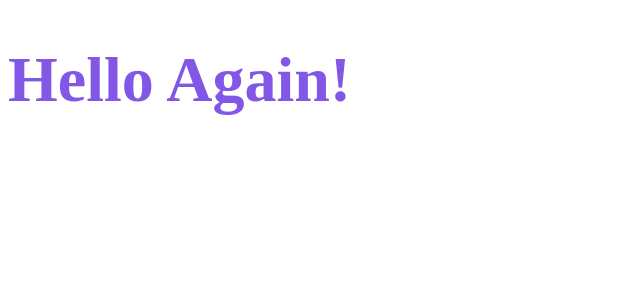
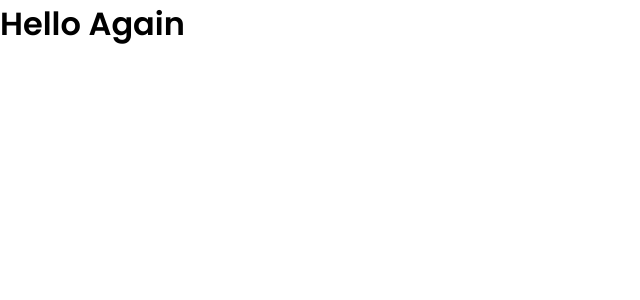
Before and after one commit to jonhnmedeiros/dtmoney, a React (Create React App) app: page / in a window 1280 px wide. Shown: the top 300 px of the page, without its empty margins (0-640 px from the left). Built offline with nearby package versions, Linux system fonts and the light colour scheme.

Commit message:
Global Styles and fonts

```diff
--- a/public/index.html
+++ b/public/index.html
@@ -1,10 +1,15 @@
 <!DOCTYPE html>
 <html lang="en">
   <head>
+    <link rel="preconnect" href="https://fonts.gstatic.com">
     <meta charset="utf-8" />
     <meta name="viewport" content="width=device-width, initial-scale=1" />
 
+    <link rel="shortcut icon" href="favicon.png" type="image/png">
+
     <title>DT Money</title>
+
+    <link href="https://fonts.googleapis.com/css2?family=Poppins:wght@400;600&display=swap" rel="stylesheet">
   </head>
   <body>
     <noscript>You need to enable JavaScript to run this app.</noscript>
--- a/src/App.tsx
+++ b/src/App.tsx
@@ -1,14 +1,10 @@
-import styled from 'styled-components';
-
-const Title = styled.h1`
-  font-size: 64px;
-  color: #8257e6;
-`
+import { GlobalStyle } from "./styles/global";
 
 export function App() {
   return (
     <div className="App">
-      <Title>Hello Again!</Title>
+      <h1>Hello Again</h1>
+      <GlobalStyle />
     </div>
   );
 }
--- /dev/null
+++ b/src/styles/global.ts
@@ -0,0 +1,60 @@
+import { createGlobalStyle} from 'styled-components';
+
+export const GlobalStyle = createGlobalStyle`
+    :root {
+
+        --red: #E52E4D;
+        --blue: #5429cc;
+
+        --blue-light: #6933FF;
+
+        --text-title: #363f5f;
+        --text-body: #969cb3;
+
+        --background: #f0f2f5;
+        --shape:#FFFFFF;
+    }
+
+    * {
+        margin: 0;
+        padding: 0;
+        box-sizing: border-box;
+    }
+
+    // font-size: 16px (Desktop)
+    html {
+        @media (max-width: 1080px) {
+            font-size: 93.75%; // 15px
+        }
+
+        @media (max-width: 720px) {
+            font-size: 87.5%; // 14px
+        }
+    }
+
+    // REM = 1rem = 16px
+
+    body {
+        background: var(---background);
+        -webkit-font-smoothing: antialiased;
+    }
+
+    body, input, textarea, button {
+        font-family: 'Poppins', sans-serif;
+        font-weight: 400;
+    }
+
+    h1, h2, h3, h4, h5, h6, strong {
+        font-weight: 600;
+    }
+
+    button {
+        cursor: pointer;
+    }
+
+    [disabled] {
+        opacity: 0.6;
+        cursor: not-allowed;
+    }
+
+`
```
